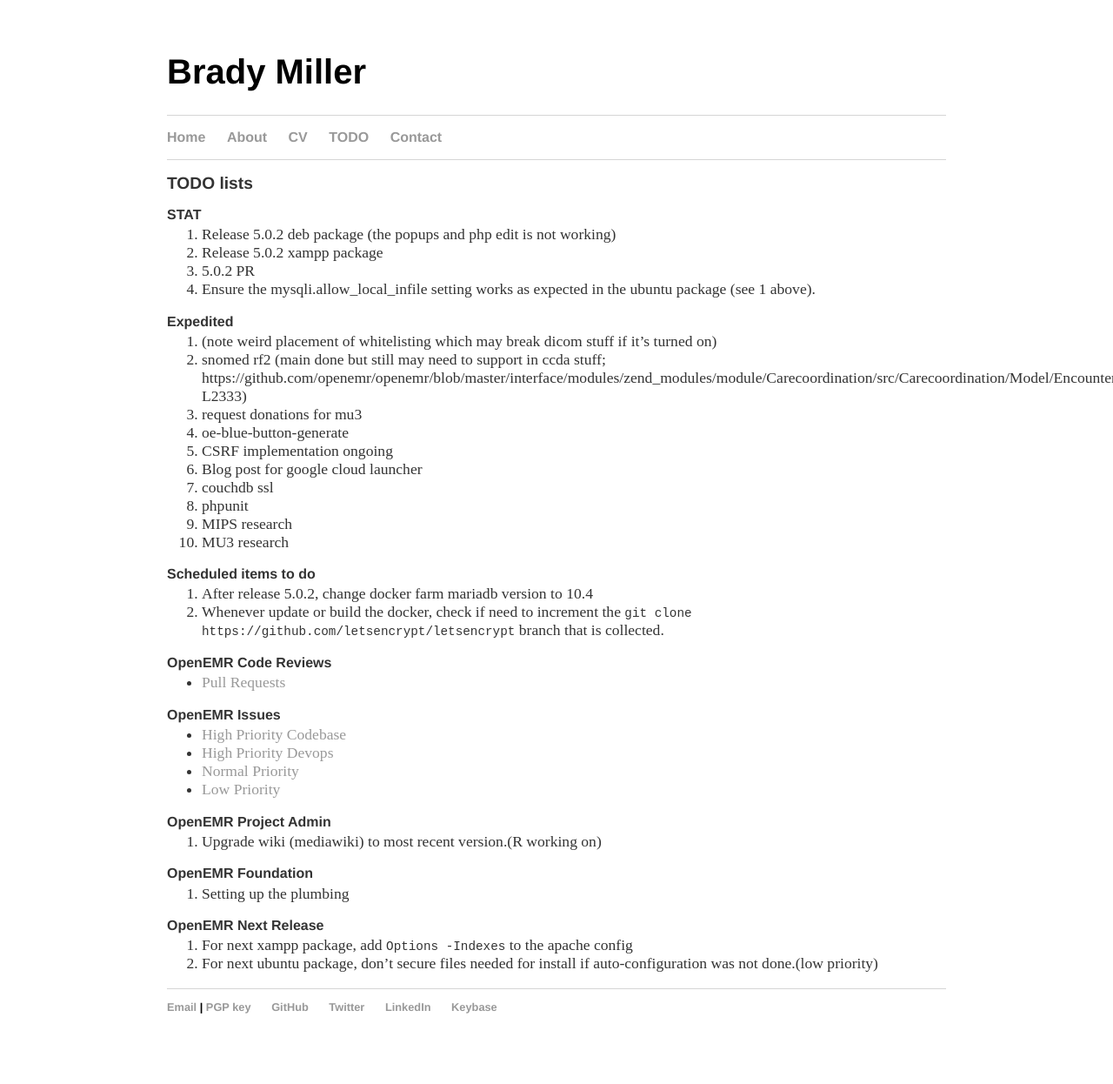
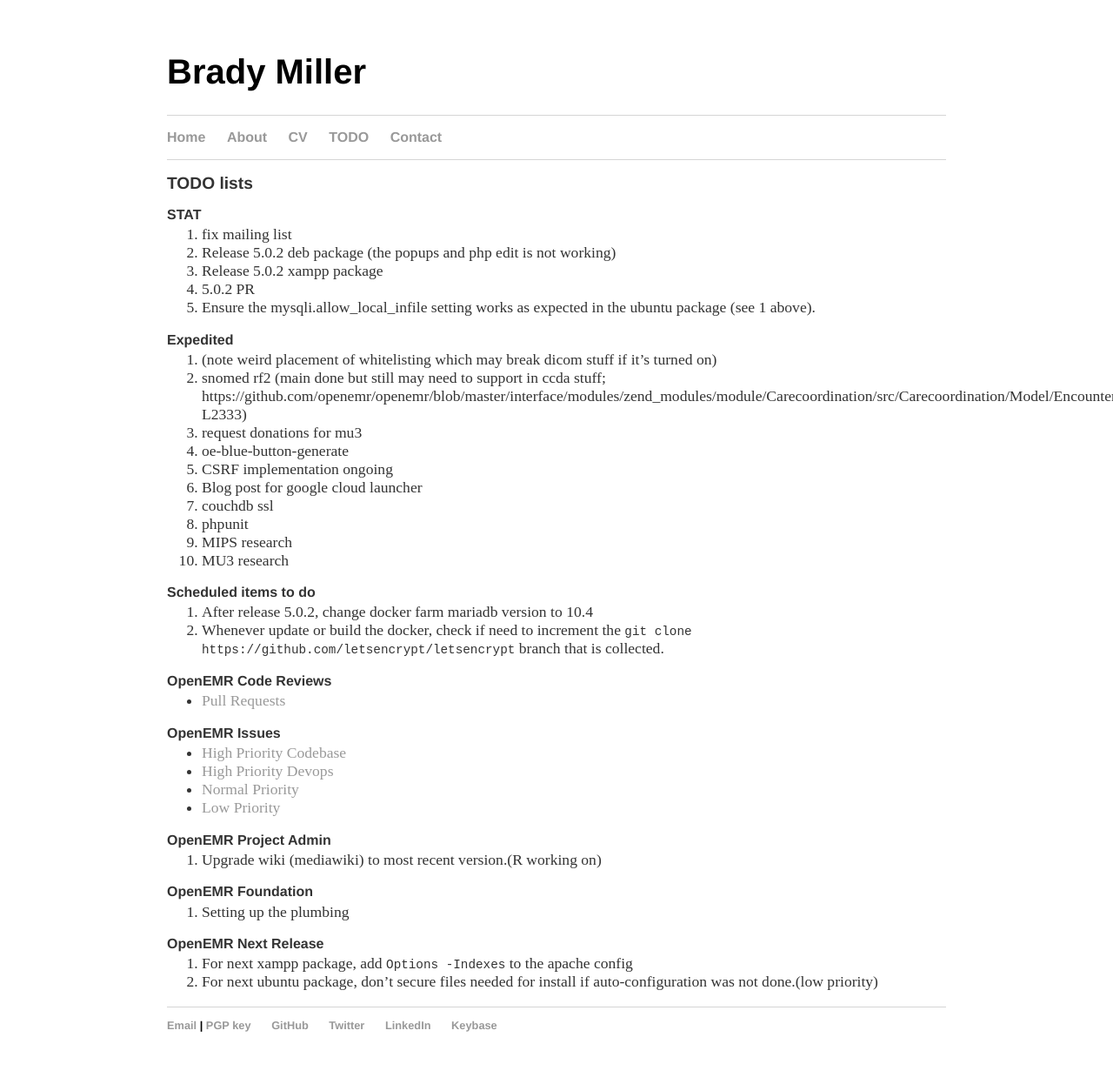
Before and after one commit to bradymiller/bradymiller.github.io, a Jekyll site: the page built from todo/index.md, in a window 1280 px wide. Shown: the whole page at 87% size. Built offline with Jekyll 4.4.1, drawn with Linux system fonts in a browser that asks for light colours; our own code applies the rules of GitHub Pages for plain Markdown files; before the commit the page ends 1225 px from its top, so only the background shows below that.

Commit message:
Update index.md

```diff
--- a/todo/index.md
+++ b/todo/index.md
@@ -4,6 +4,7 @@ layout: default
 ## TODO lists
 
 ### STAT
+1. fix mailing list
 1. Release 5.0.2 deb package (the popups and php edit is not working)
 1. Release 5.0.2 xampp package
 1. 5.0.2 PR
```
